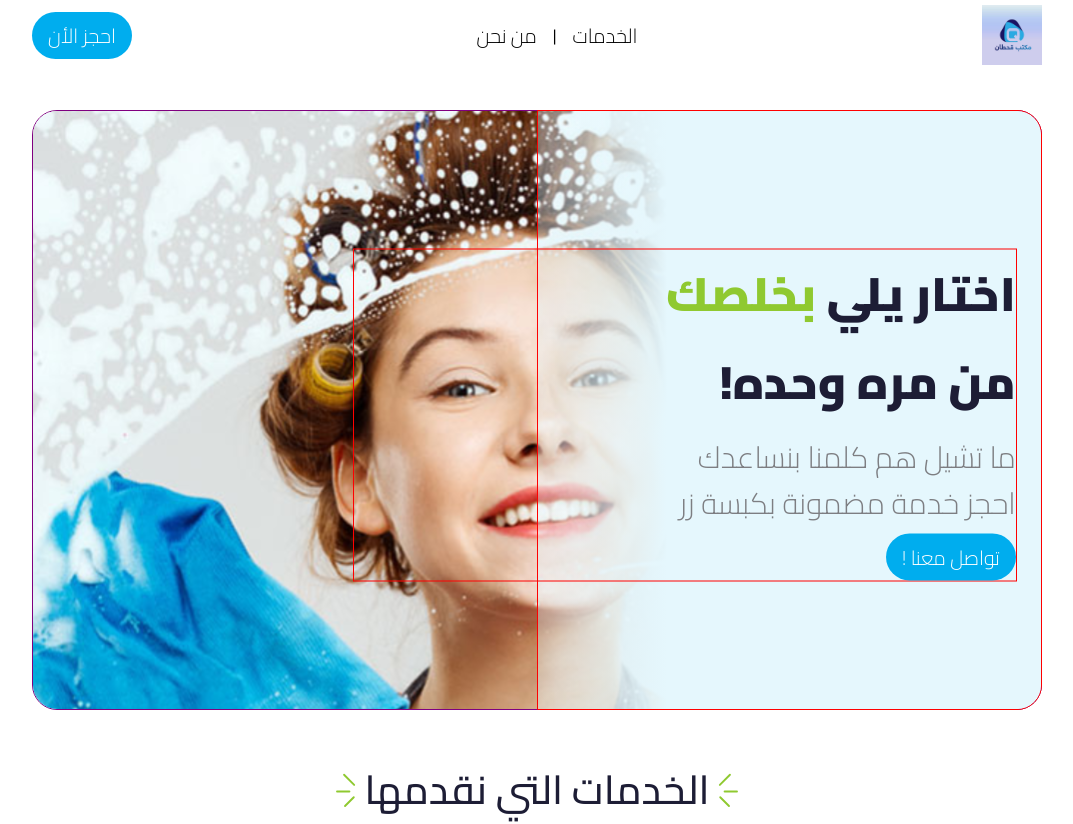
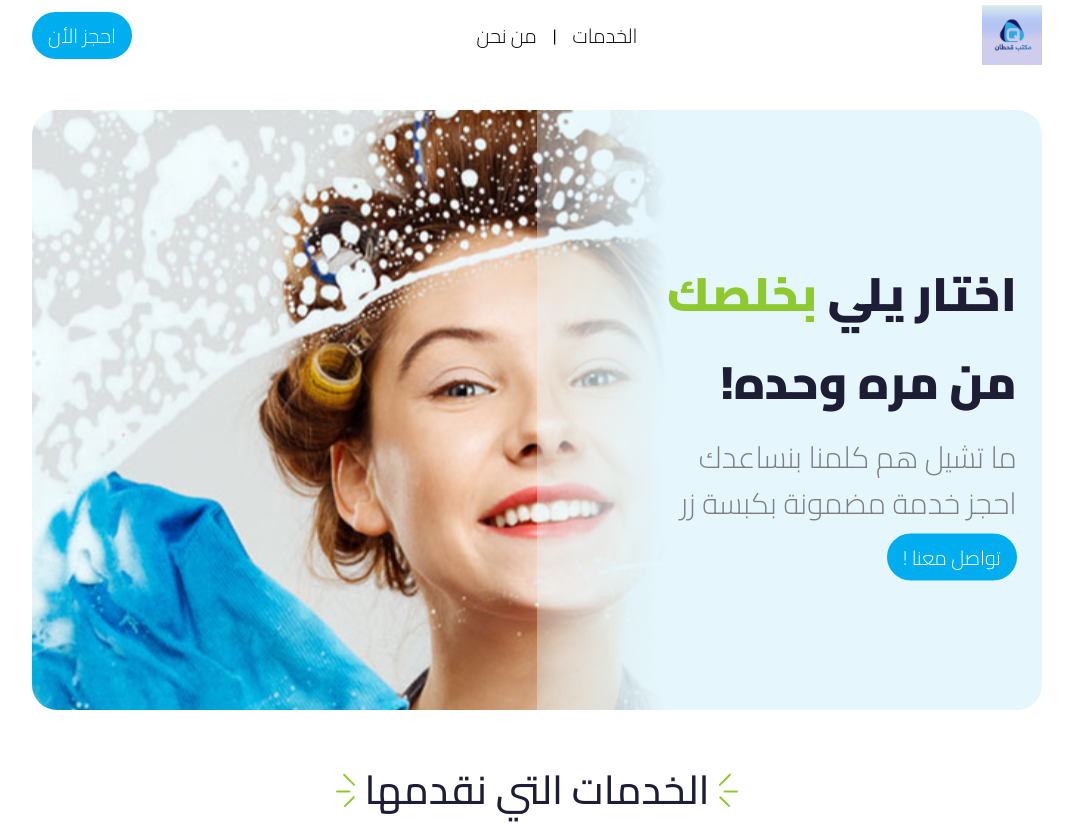
Before and after one commit to mo7amedehab97/Qahttan, a React (Vite) app: page / in a window 1280 px wide. Shown: the top 824 px of the page, without its empty margins (103-1176 px from the left). Built offline with nearby package versions, Linux system fonts and the light colour scheme.

Commit message:
edit banner

```diff
--- a/src/Components/Banner/index.css
+++ b/src/Components/Banner/index.css
@@ -11,11 +11,8 @@
   height: 75vh;
   object-fit: fill;
   border-radius: 25px;
-  border: 1px solid purple;
 }
 .banner_background img:nth-child(2) {
-  border: 1px solid yellow;
-
   width: 50%;
   height: 75vh;
   object-fit: cover;
@@ -26,10 +23,8 @@
   position: absolute;
   right: 0;
   top: 0;
-  border: 1px solid red;
 }
 .nav_details {
-  border: 1px solid red;
   position: absolute;
   right: 2.5%;
   top: 50%;
@@ -70,16 +65,24 @@
   .banner_container {
     padding: 40px 35px;
   }
-
+/*
   .banner_background {
     border: 1px solid green;
     display: flex;
     flex-direction: column;
+    justify-content: center;
+    align-items: center;
   }
   .banner_background img:nth-child(2) {
+    display: none;
+  }
+  .banner_background {
+    display: flex;
+    flex-direction: column;
+    justify-content: center;
+    align-items: center;
+    border: 1px solid red;
   }
   .banner_background img:nth-child(1) {
-
-
-  }
+  } */
 }
```
